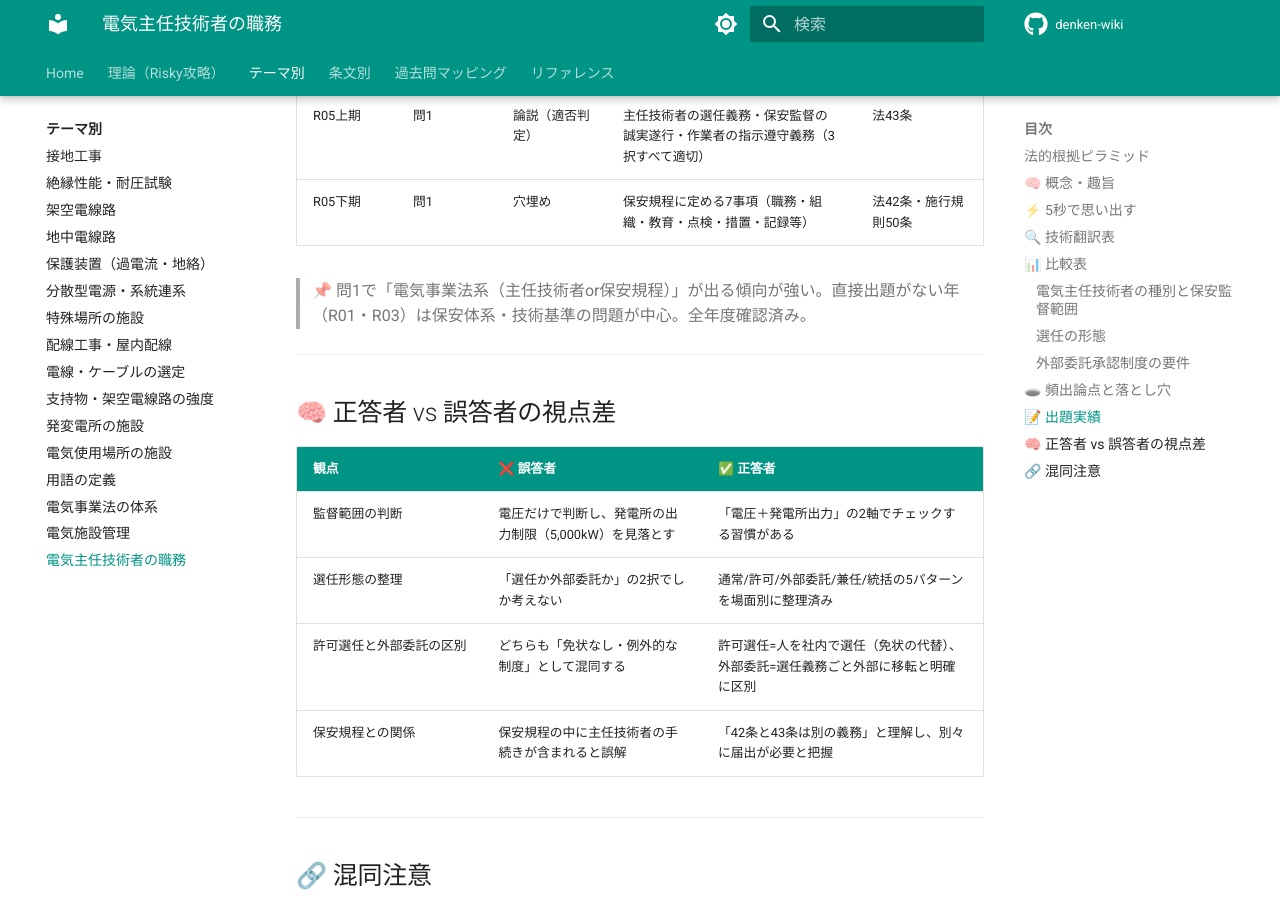
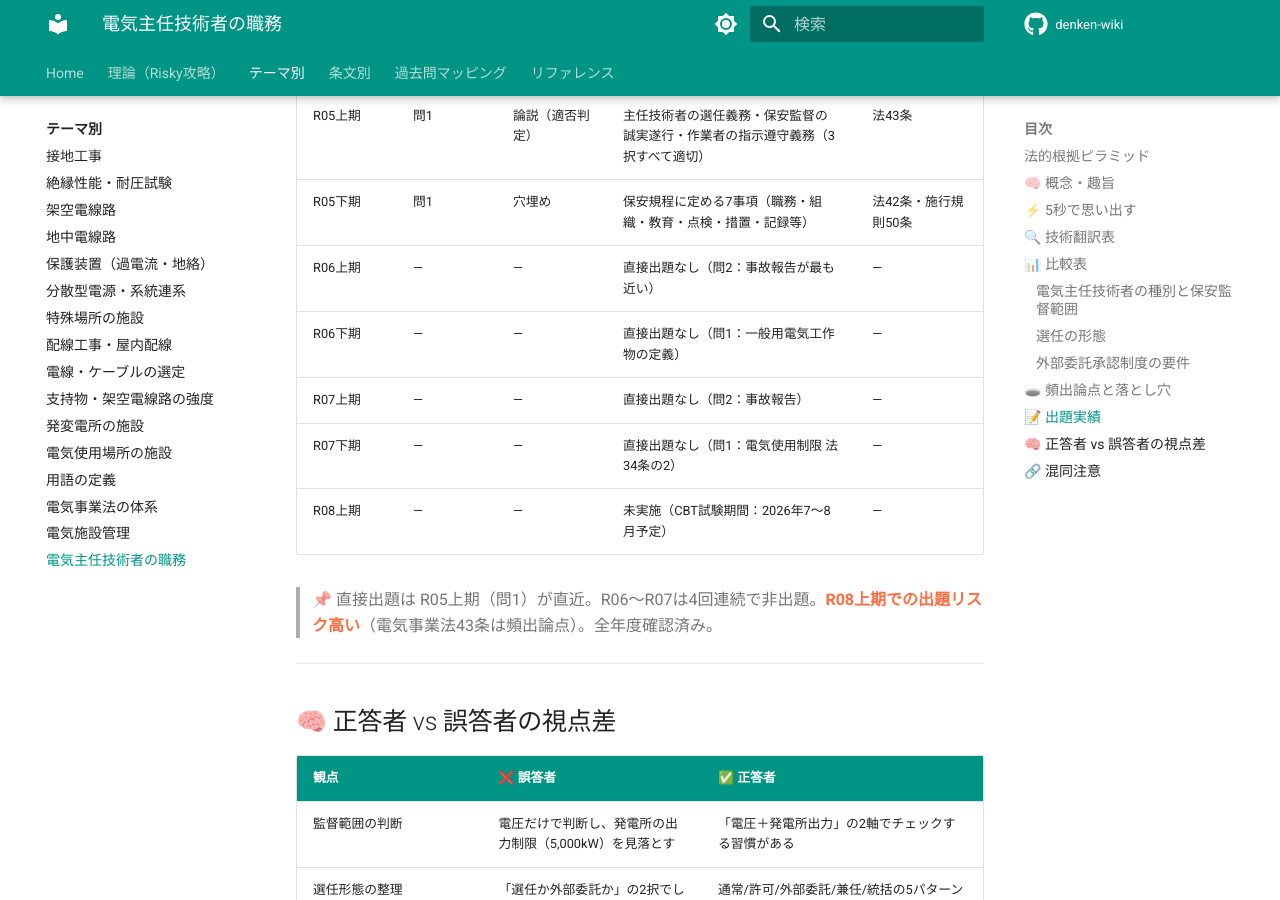
Before and after one commit to kfurufuru/denken-wiki, an MkDocs documentation site: the page built from docs/themes/shunin-gijutsusha.md, in a window 1280 px wide and 900 px high, scrolled down 4862 px. Built offline with MkDocs 1.6.1 and Material for MkDocs 9.7.7, drawn with Linux system fonts in a browser that asks for light colours; emoji names are drawn with the system emoji font; comment, search, counter and statistics services are not loaded.

Commit message:
法規: 出題実績 R06〜R07追加・R08上期（未実施）を記録
- R06上期・下期・R07上期・下期：主任技術者の直接出題なし
- R05上期以降4回連続非出題 → R08上期で出題リスク高い旨を注記

Co-Authored-By: Claude Sonnet 4.6 <noreply@anthropic.com>

```diff
--- a/docs/themes/shunin-gijutsusha.md
+++ b/docs/themes/shunin-gijutsusha.md
@@ -134,8 +134,13 @@
 | R04下期 | 問1 | 穴埋め | 大規模事業者が保安規程に追加記載すべき事項 | 法42条・施行規則50条 |
 | R05上期 | 問1 | 論説（適否判定） | 主任技術者の選任義務・保安監督の誠実遂行・作業者の指示遵守義務（3択すべて適切） | 法43条 |
 | R05下期 | 問1 | 穴埋め | 保安規程に定める7事項（職務・組織・教育・点検・措置・記録等） | 法42条・施行規則50条 |
+| R06上期 | — | — | 直接出題なし（問2：事故報告が最も近い） | — |
+| R06下期 | — | — | 直接出題なし（問1：一般用電気工作物の定義） | — |
+| R07上期 | — | — | 直接出題なし（問2：事故報告） | — |
+| R07下期 | — | — | 直接出題なし（問1：電気使用制限 法34条の2） | — |
+| R08上期 | — | — | 未実施（CBT試験期間：2026年7〜8月予定） | — |
 
-> 📌 問1で「電気事業法系（主任技術者or保安規程）」が出る傾向が強い。直接出題がない年（R01・R03）は保安体系・技術基準の問題が中心。全年度確認済み。
+> 📌 直接出題は R05上期（問1）が直近。R06〜R07は4回連続で非出題。**R08上期での出題リスク高い**（電気事業法43条は頻出論点）。全年度確認済み。
 
 ---
 
```
